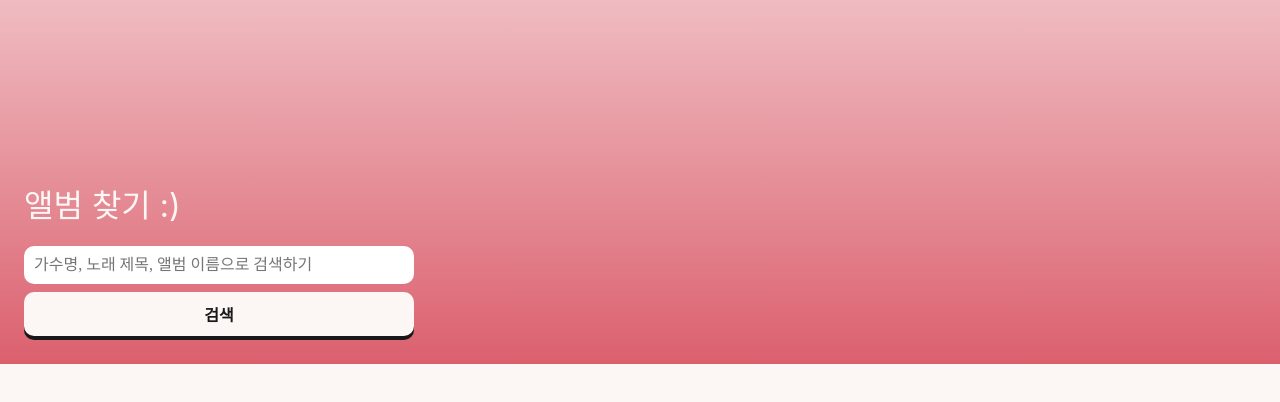
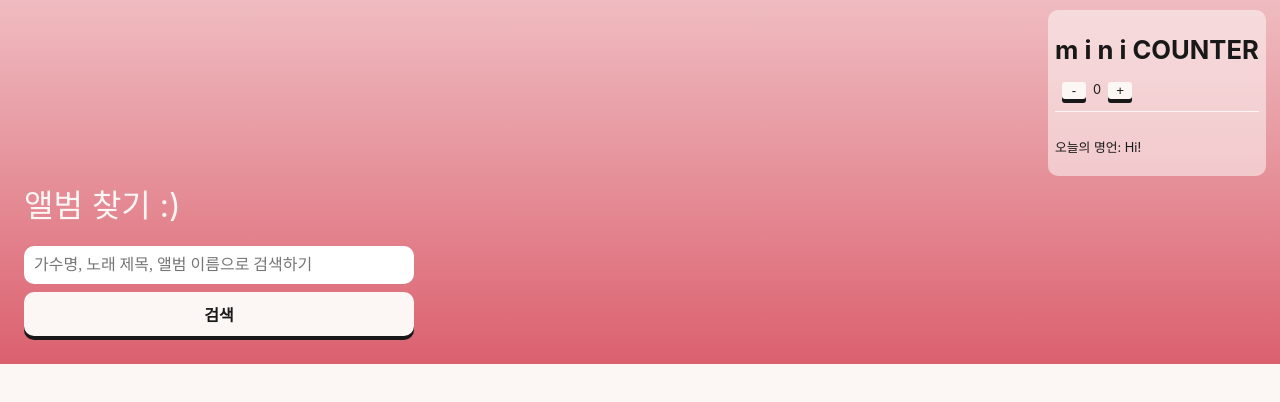
Before and after one commit to ahnanne/music, a React (Create React App) app: page / in a window 1280 px wide. Shown: the top 402 px of the page. Built offline with nearby package versions, Linux system fonts and the light colour scheme; a web font is replaced by a local one.

Commit message:
feat: CounterPopup 컴포넌트 추가 - useReducer 복습
금일 학습한 useReducer 사용하여 간단한 카운터 컴포넌트 만들어보기

```diff
--- a/src/app/App.js
+++ b/src/app/App.js
@@ -1,7 +1,8 @@
-import { useState, useEffect } from 'react';
+import { useState } from 'react';
 import './App.scss';
 import Header from 'containers/Header/Header.function';
 import Main from 'containers/Main/Main.function';
+import CounterPopup from 'containers/CounterPopup/CounterPopup.function';
 import useFetchState from 'hooks/useFetchState';
 import { ReactComponent as Atom } from 'assets/Atom.svg';
 
@@ -16,7 +17,6 @@ const makeApi = word => {
 function App() {
   const [keyword, setKeyword] = useState('');
   const [input, setInput] = useState('');
-  // const [api, setApi] = useState(() => `https://ws.audioscrobbler.com/2.0/?method=album.search&album=${keyword}&api_key=fca820d24322bcf89930e8d4ab63a2e1&format=json`);
 
   const [isLoading, hasError, albumData] = useFetchState(makeApi, keyword);
 
@@ -58,6 +58,7 @@ function App() {
           handleKeyword={handleKeyword}
         />
       </Header>
+      <CounterPopup />
 
       <Main>
         {
--- /dev/null
+++ b/src/containers/CounterPopup/CounterPopup.function.js
@@ -0,0 +1,54 @@
+import React from 'react';
+import styles from './CounterPopup.module.scss';
+
+/* -------------------------------------------------------------------------- */
+
+const STATUS = {
+  INCREASE: 'increase',
+  DECREASE: 'decrease',
+};
+
+const initialState = {
+  sentence: 'Hi!',
+  count: 0,
+};
+
+const { INCREASE, DECREASE } = STATUS;
+
+function reducer(state, action) {
+
+  switch (action.type) {
+    case INCREASE:
+      return {...state, count: state.count + 1};
+    case DECREASE:
+      return {...state, count: state.count - 1};
+
+    default:
+      return state;
+  }
+}
+
+/* -------------------------------------------------------------------------- */
+
+export default function CounterPopup() {
+  const [state, dispatch] = React.useReducer(reducer, initialState);
+  const { sentence, count } = state;
+
+  return (
+    <div className={styles['popup']}>
+      <h1 className={styles['h']}>m i n i COUNTER</h1>
+      <button
+        className={`${styles['button']} ${styles['plusBtn']}`}
+        onClick={() => dispatch({type: DECREASE})}
+      > - </button>
+      {count}
+      <button
+        className={`${styles['button']} ${styles['minusBtn']}`}
+        onClick={() => dispatch({type: INCREASE})}
+      > + </button>
+
+      <div className={styles['divider']}></div>
+      <p className={styles['sentence']}>오늘의 명언: {sentence}</p>
+    </div>
+  );
+}
--- /dev/null
+++ b/src/containers/CounterPopup/CounterPopup.module.scss
@@ -0,0 +1,91 @@
+$spaceCherry: rgba(219, 96, 110, 0.712);
+$white: #FCF6F5FF;
+
+.popup {
+  position: fixed;
+  z-index: 999;
+  top: 10px;
+  right: 14px;
+  width: 218px;
+  display: flex;
+  flex-direction: row;
+  flex-wrap: wrap;
+  background-color: rgba(252, 246, 245, 0.562);
+  border-radius: 10px;
+  padding: 7px;
+  font-size: .8em;
+  color: #181818;
+  white-space: nowrap;
+}
+
+.divider {
+  width: 100%;
+  height: 1px;
+  background-color: $white;
+  margin: 12px 0;
+}
+
+.button {
+  user-select: none;
+  width: 24px;
+  margin: 0 7px;
+  border: none;
+  border-radius: 3px;
+  background-color: $white;
+  color: #181818;
+  box-shadow: 0 4px 0 0 #181818;
+  transition: all 500ms cubic-bezier(.79,.2,.18,.67);
+}
+
+.button:hover {
+  box-shadow: 0 2px 0 0 #181818;
+  transform: translate(0px, 2px);
+}
+
+.button:active {
+  box-shadow: none;
+}
+
+/* -------------------------------------------------------------------------- */
+
+.header {
+  background-color: $spaceCherry;
+  background: linear-gradient(to bottom,
+  rgba(219, 96, 110, 0.39) 0%,
+  rgba(219, 96, 110, 0.685) 50%,
+  rgb(219, 96, 110) 100%);
+  width: 100%;
+  padding: 180px 24px 20px;
+  overflow: hidden;
+}
+
+.a {
+  display: inline-block;
+  text-decoration: none;
+  color: $white;
+  font-weight: 400;
+  transition: transform 500ms cubic-bezier(.79,.2,.18,.67);
+  margin-bottom: 20px;
+  white-space: nowrap;
+}
+
+.a:hover {
+  transform: translate(0px, -8px);
+}
+
+.searchForm {
+  display: flex;
+  flex-direction: column;
+  flex-shrink: 1;
+}
+
+.flexItem {
+  max-width: 390px;
+  display: block;
+  padding: 10px;
+  font-size: 1em;
+  margin-bottom: 8px;
+  border: none;
+  border-radius: 10px;
+  font-family: 'Spoqa Han Sans Neo', 'sans-serif';
+}
```
